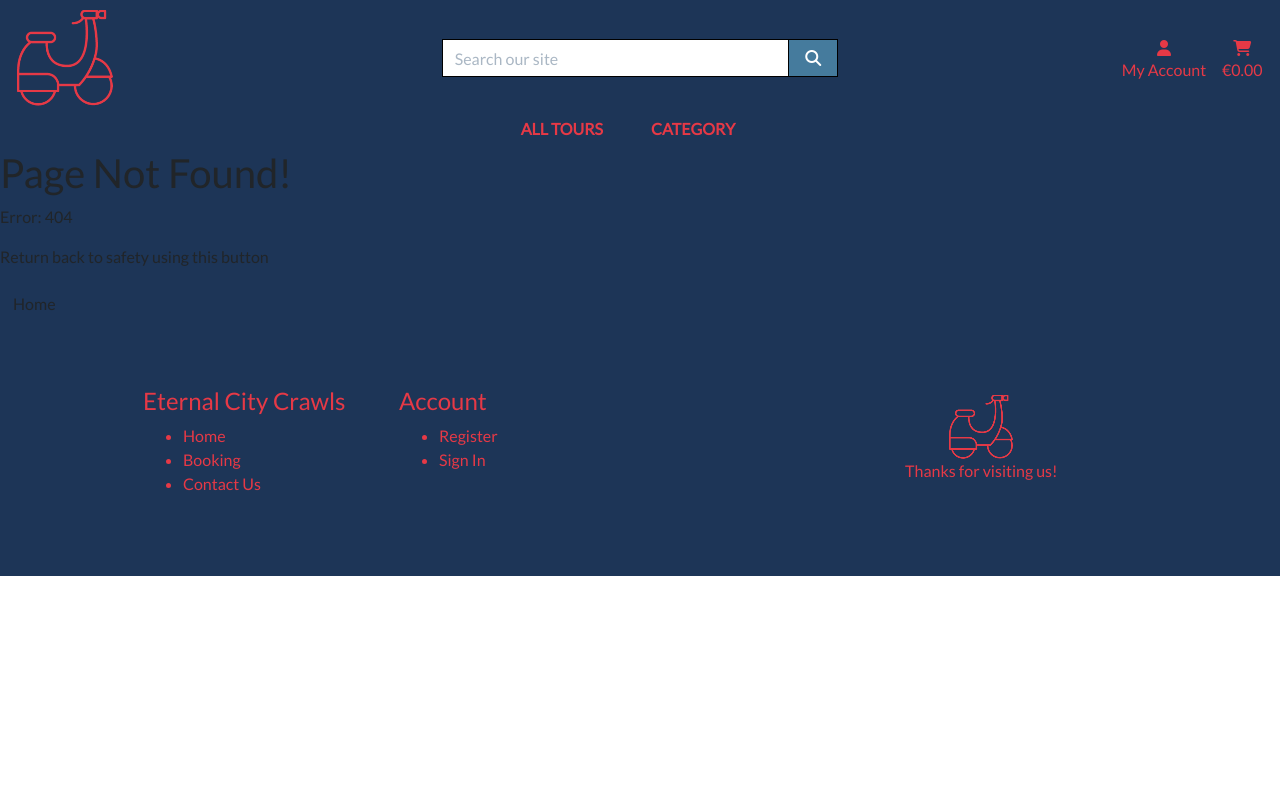
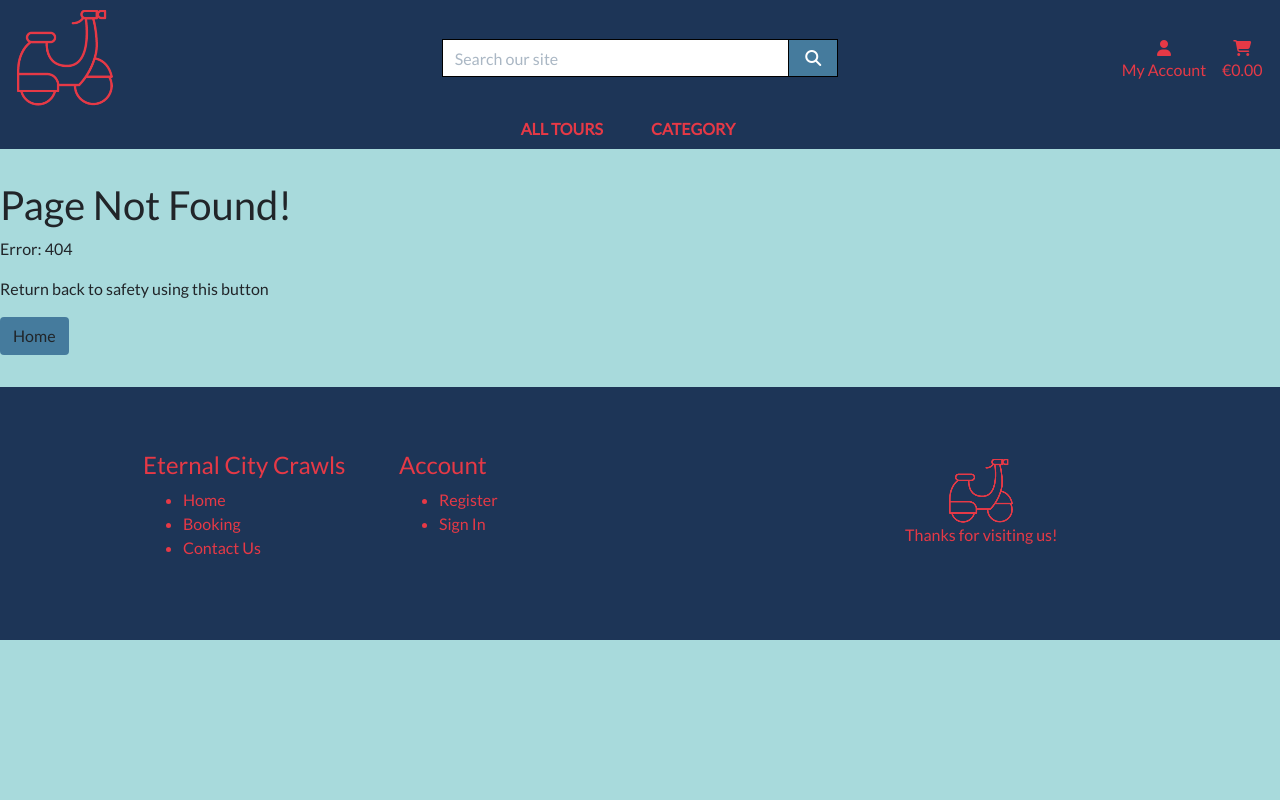
Before and after one commit to Code-Institute-Submissions/EternalCityCrawls, a Django app: template home/templates/home/404.html in a window 1280 px wide. Run offline with Django 3.2, Linux system fonts and the light colour scheme; the template is opened without the code that fills it, so the values that code supplies are empty; some libraries are stand-ins or nearby versions.

Commit message:
styling page 404

```diff
--- a/home/templates/home/404.html
+++ b/home/templates/home/404.html
@@ -1,17 +1,17 @@
 {% extends "base.html" %}
-{% load static %}
 
 
 
 {% block content %}
 
 <!-- 404 page -->
-<main class="error-page bg-main">
+<div class="overlay bg-tertiary"></div>
+<section class="error-page page-404">
     <h1>Page Not Found!</h1>
     <p>Error: 404</p>
     <p>Return back to safety using this button</p>
-    <a aria-label="Home" class="btn btn--primary" href="{% url 'home' %}">Home</a>
-</main>
+    <a aria-label="Home" class="btn btn-tertiary" href="{% url 'home' %}">Home</a>
+</section>
 
 
 {% endblock %}
```
